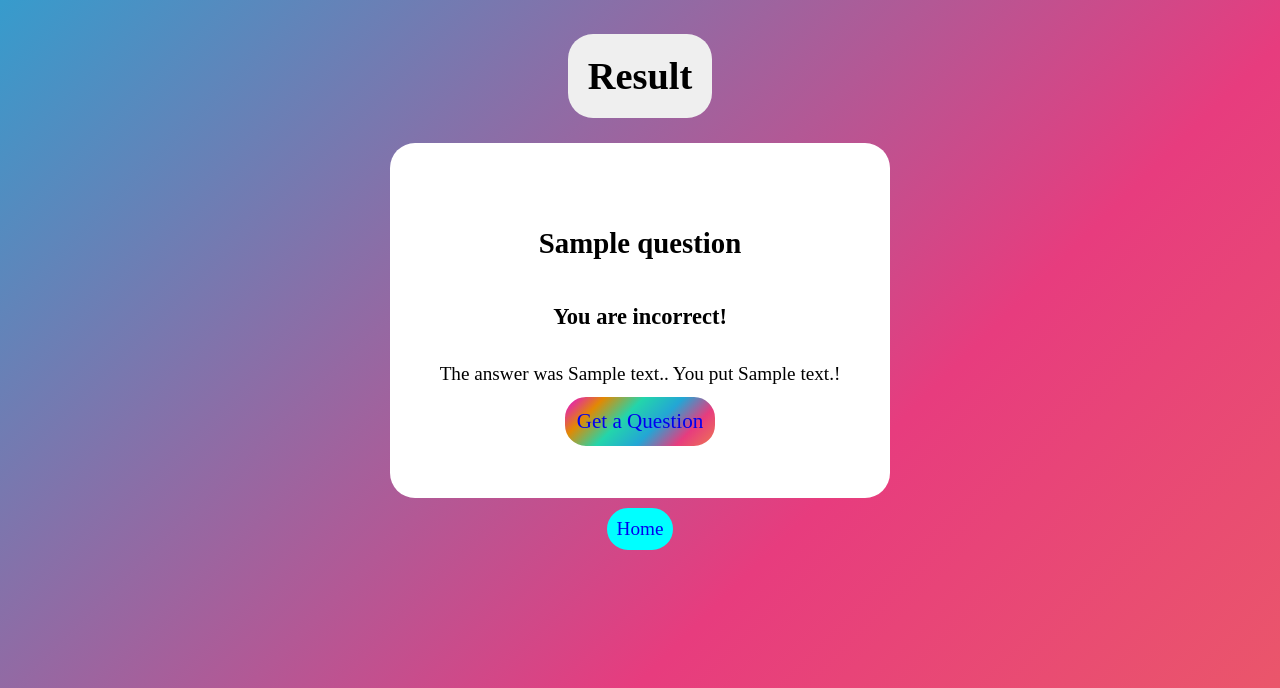
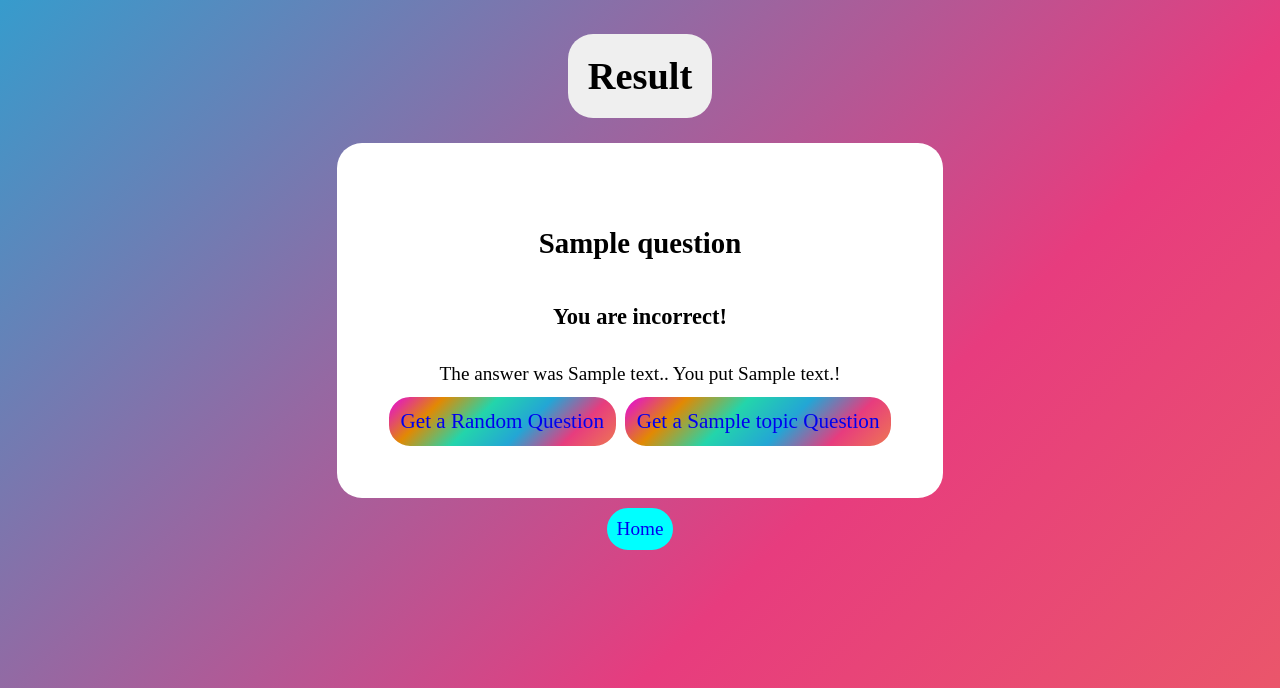
Before and after one commit to DillonB07/Dizzle, a Flask app: template templates/result.html in a window 1280 px wide. Shown: the top 688 px of the page. Run offline with Flask 2, Linux system fonts and the light colour scheme; the template is opened without the code that fills it: most values are stand-ins (such as "Sample title", 1, 10 or a date in 2020).

Commit message:
Update linking to work in embedded mode

```diff
--- a/main.py
+++ b/main.py
@@ -92,15 +92,18 @@ def check_question():
         question = request.form['question']
         user_answer = request.form['user_answer']
         id = request.form['id']
+        topic = request.form['topic']
         answer = get_answer(int(id))
         if user_answer.lower() == answer.lower():
             return render_template('result.html',
+                                   topic=topic,
                                    question=question,
                                    user_answer=user_answer,
                                    answer=answer,
                                    correct=True)
         else:
             return render_template('result.html',
+                                   topic=topic,
                                    question=question,
                                    user_answer=user_answer,
                                    answer=answer,
--- a/templates/home.html
+++ b/templates/home.html
@@ -19,7 +19,7 @@
   </p>
 
   <ul>
-    <li><a class="rainbow" href="/question">Get a Question</a></li>
+    <li><a class="rainbow" href="/question/random">Get a Question</a></li>
     <li><a class="button" href="https://qapi.ml">API Information</a></li>
     <li><a class="button" href="/suggest">Suggestions</a></li>
   </ul>
--- a/templates/question.html
+++ b/templates/question.html
@@ -53,6 +53,7 @@ content %}
     {% endif %}
     <input type="hidden" name="id" value="{{id}}" />
     <input type="hidden" name="question" value="{{question}}" />
+    <input type='hidden' name='topic' value='{{topic}}' />
     <br />
     <input class="rainbow" id="submit" type="submit" value="Submit" />
   </form>
--- a/templates/result.html
+++ b/templates/result.html
@@ -10,7 +10,8 @@ The answer was {{answer}}. You put {{user_answer}}!
 The answer was {{answer}}. You put {{user_answer}}!
 {% endif %}
 <br/>
-<a class='rainbow' href='/question'>Get a Question</a>
+<a class='rainbow' href='/question/random'>Get a Random Question</a>
+<a class='rainbow' href='/question/{{topic}}'>Get a {{topic}} Question</a>
 </div>
 <a class='button' href='/'>Home</a>
 
```
